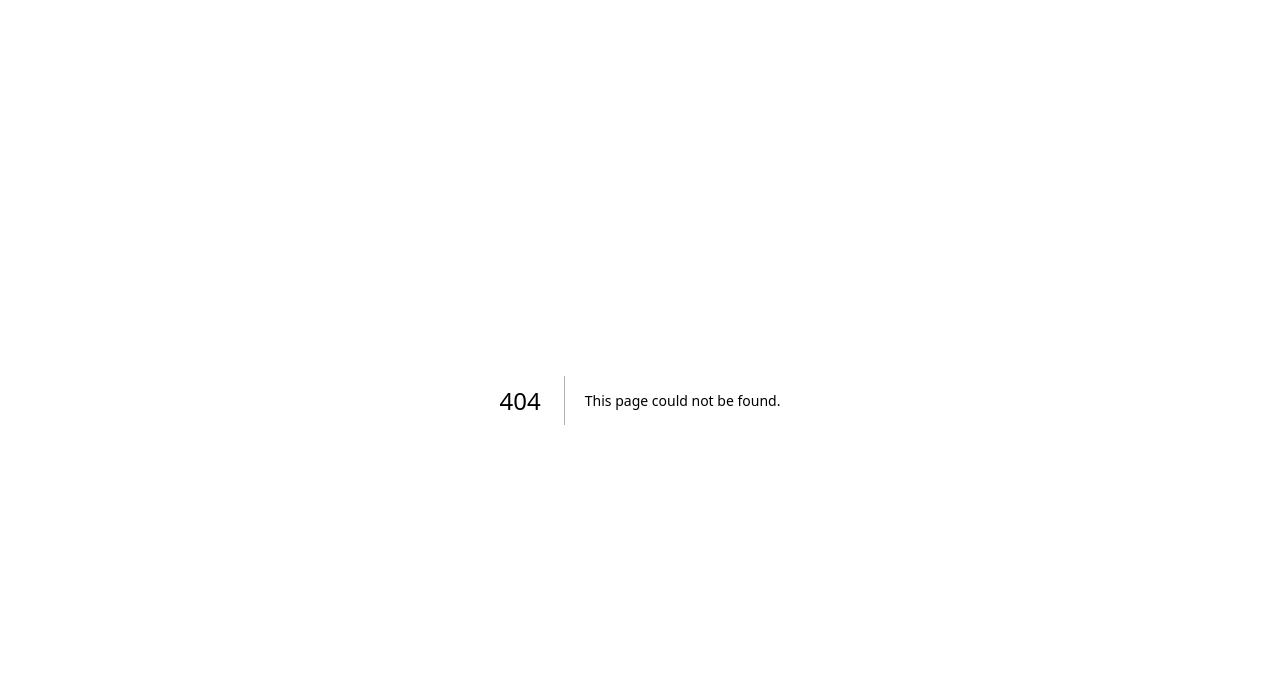
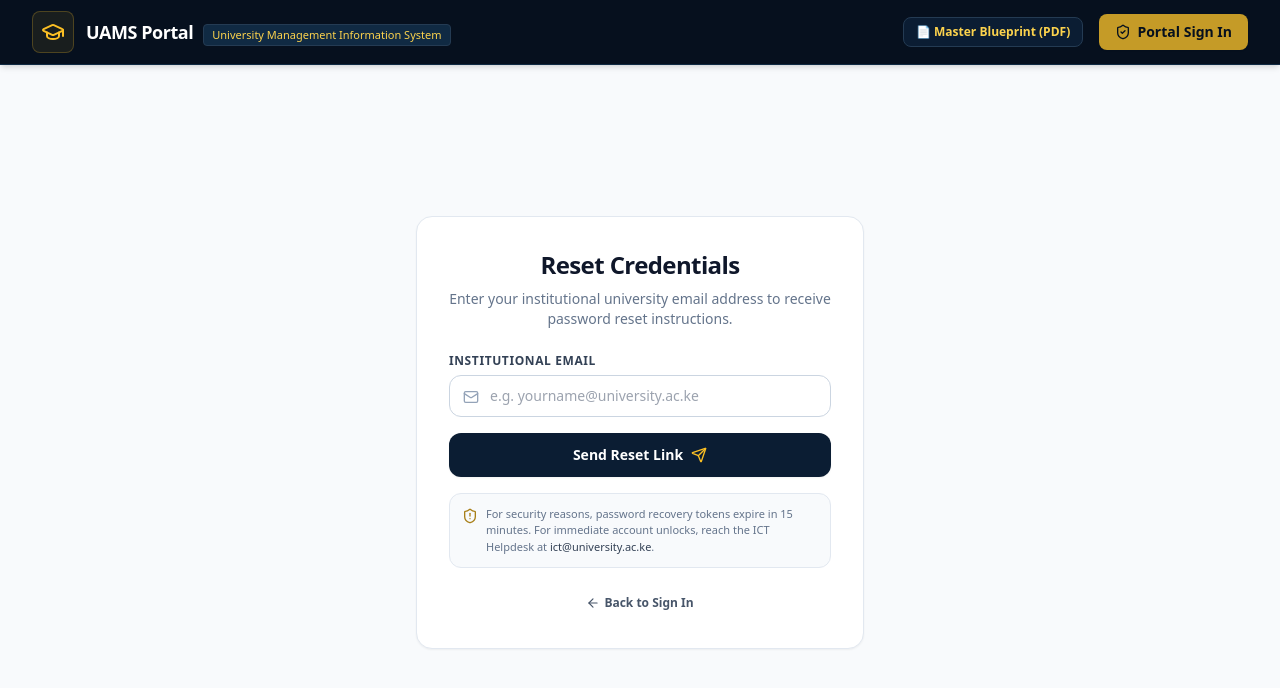
Before and after one commit to Lynmwita/UAMS, a Next.js app in the folder frontend/: page /forgot-password in a window 1280 px wide. Before the commit this address had no page. Shown: the top 688 px of the page. Built offline with nearby package versions, Linux system fonts and the light colour scheme.

Commit message:
feat(auth): add forgot password institutional reset page

```diff
--- /dev/null
+++ b/frontend/src/app/forgot-password/page.tsx
@@ -0,0 +1,105 @@
+'use client';
+
+import { useState } from 'react';
+import Link from 'next/link';
+import Navbar from '@/components/Navbar';
+import { Mail, ArrowLeft, Send, CheckCircle, ShieldAlert } from 'lucide-react';
+
+export default function ForgotPasswordPage() {
+  const [email, setEmail] = useState('');
+  const [submitted, setSubmitted] = useState(false);
+  const [loading, setLoading] = useState(false);
+
+  const handleSubmit = (e: React.FormEvent) => {
+    e.preventDefault();
+    if (!email.trim()) return;
+
+    setLoading(true);
+    setTimeout(() => {
+      setLoading(false);
+      setSubmitted(true);
+    }, 800);
+  };
+
+  return (
+    <div className="min-h-screen flex flex-col bg-slate-50 text-slate-900">
+      <Navbar />
+
+      <main className="flex-1 flex items-center justify-center p-4 sm:p-6">
+        <div className="w-full max-w-md bg-white border border-slate-200 rounded-2xl shadow-sm p-6 sm:p-8 space-y-6">
+          <div className="text-center space-y-2">
+            <h1 className="text-2xl font-bold tracking-tight text-slate-900">Reset Credentials</h1>
+            <p className="text-sm text-slate-500">
+              Enter your institutional university email address to receive password reset instructions.
+            </p>
+          </div>
+
+          {submitted ? (
+            <div className="bg-emerald-50 border border-emerald-200 rounded-xl p-5 text-center space-y-3">
+              <CheckCircle className="w-10 h-10 text-emerald-600 mx-auto" />
+              <h2 className="text-sm font-semibold text-emerald-900">Recovery Instructions Sent</h2>
+              <p className="text-xs text-emerald-700 leading-relaxed">
+                If an institutional account matching <strong className="font-semibold">{email}</strong> exists,
+                a secure password reset link has been dispatched.
+              </p>
+              <div className="pt-2">
+                <Link
+                  href="/login"
+                  className="inline-flex items-center text-xs font-semibold text-emerald-800 hover:text-emerald-950 underline"
+                >
+                  <ArrowLeft className="w-3.5 h-3.5 mr-1" /> Return to Sign In
+                </Link>
+              </div>
+            </div>
+          ) : (
+            <form onSubmit={handleSubmit} className="space-y-4">
+              <div className="space-y-1.5">
+                <label htmlFor="email" className="block text-xs font-semibold uppercase tracking-wider text-slate-700">
+                  Institutional Email
+                </label>
+                <div className="relative">
+                  <Mail className="absolute left-3.5 top-3.5 w-4 h-4 text-slate-400" />
+                  <input
+                    id="email"
+                    type="email"
+                    required
+                    value={email}
+                    onChange={(e) => setEmail(e.target.value)}
+                    placeholder="e.g. yourname@university.ac.ke"
+                    className="w-full pl-10 pr-4 py-2.5 rounded-xl border border-slate-300 text-sm focus:outline-none focus:ring-2 focus:ring-academic-navy-900 focus:border-transparent transition"
+                  />
+                </div>
+              </div>
+
+              <button
+                type="submit"
+                disabled={loading}
+                className="w-full flex items-center justify-center space-x-2 py-3 rounded-xl bg-academic-navy-900 hover:bg-academic-navy-800 text-white font-semibold text-sm transition shadow-sm hover:shadow disabled:opacity-50"
+              >
+                <span>{loading ? 'Transmitting...' : 'Send Reset Link'}</span>
+                <Send className="w-4 h-4 text-academic-gold-400" />
+              </button>
+
+              <div className="p-3 rounded-xl bg-slate-50 border border-slate-200 text-[11px] text-slate-500 flex items-start space-x-2">
+                <ShieldAlert className="w-4 h-4 text-academic-gold-600 shrink-0 mt-0.5" />
+                <span>
+                  For security reasons, password recovery tokens expire in 15 minutes. For immediate account unlocks,
+                  reach the ICT Helpdesk at <span className="font-medium text-slate-700">ict@university.ac.ke</span>.
+                </span>
+              </div>
+
+              <div className="text-center pt-2">
+                <Link
+                  href="/login"
+                  className="inline-flex items-center text-xs font-semibold text-slate-600 hover:text-slate-900"
+                >
+                  <ArrowLeft className="w-3.5 h-3.5 mr-1" /> Back to Sign In
+                </Link>
+              </div>
+            </form>
+          )}
+        </div>
+      </main>
+    </div>
+  );
+}
```
